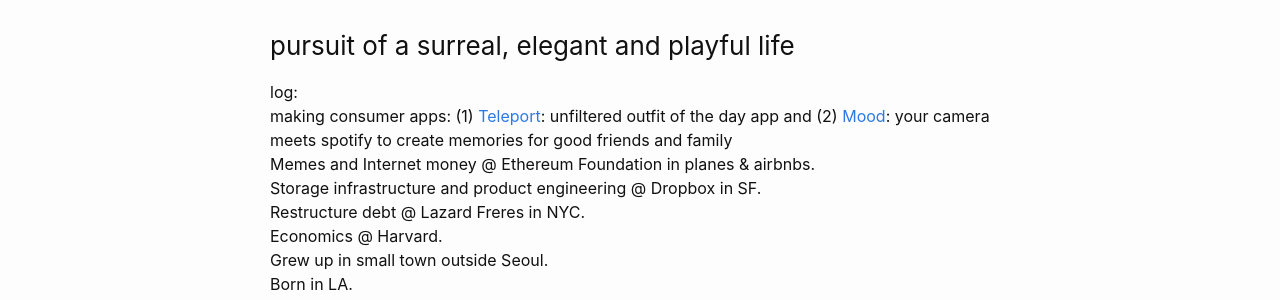
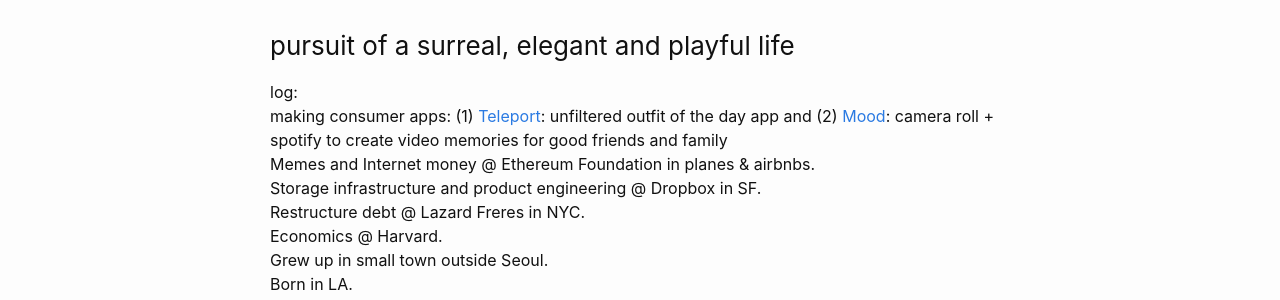
Before and after one commit to jonchoi/jon-choi.github.io, a Jekyll site: the page built from about.md, in a window 1280 px wide. Shown: the part 138-438 px from the top of the page. Built offline with Jekyll 4.4.1, drawn with Linux system fonts in a browser that asks for light colours; comment, search, counter and statistics services are not loaded.

Commit message:
Update about.md

```diff
--- a/about.md
+++ b/about.md
@@ -7,7 +7,7 @@
 <h3>pursuit of a surreal, elegant and playful life</h3>
 
 log:<br/>
-making consumer apps: (1) [Teleport](teleport.la): unfiltered outfit of the day app and (2) [Mood](mood.camera): your camera meets spotify to create memories for good friends and family <br/>
+making consumer apps: (1) [Teleport](teleport.la): unfiltered outfit of the day app and (2) [Mood](mood.camera): camera roll + spotify to create video memories for good friends and family <br/>
 Memes and Internet money @ Ethereum Foundation in planes & airbnbs.<br/>
 Storage infrastructure and product engineering @ Dropbox in SF.<br/>
 Restructure debt @ Lazard Freres in NYC.<br/>
```
